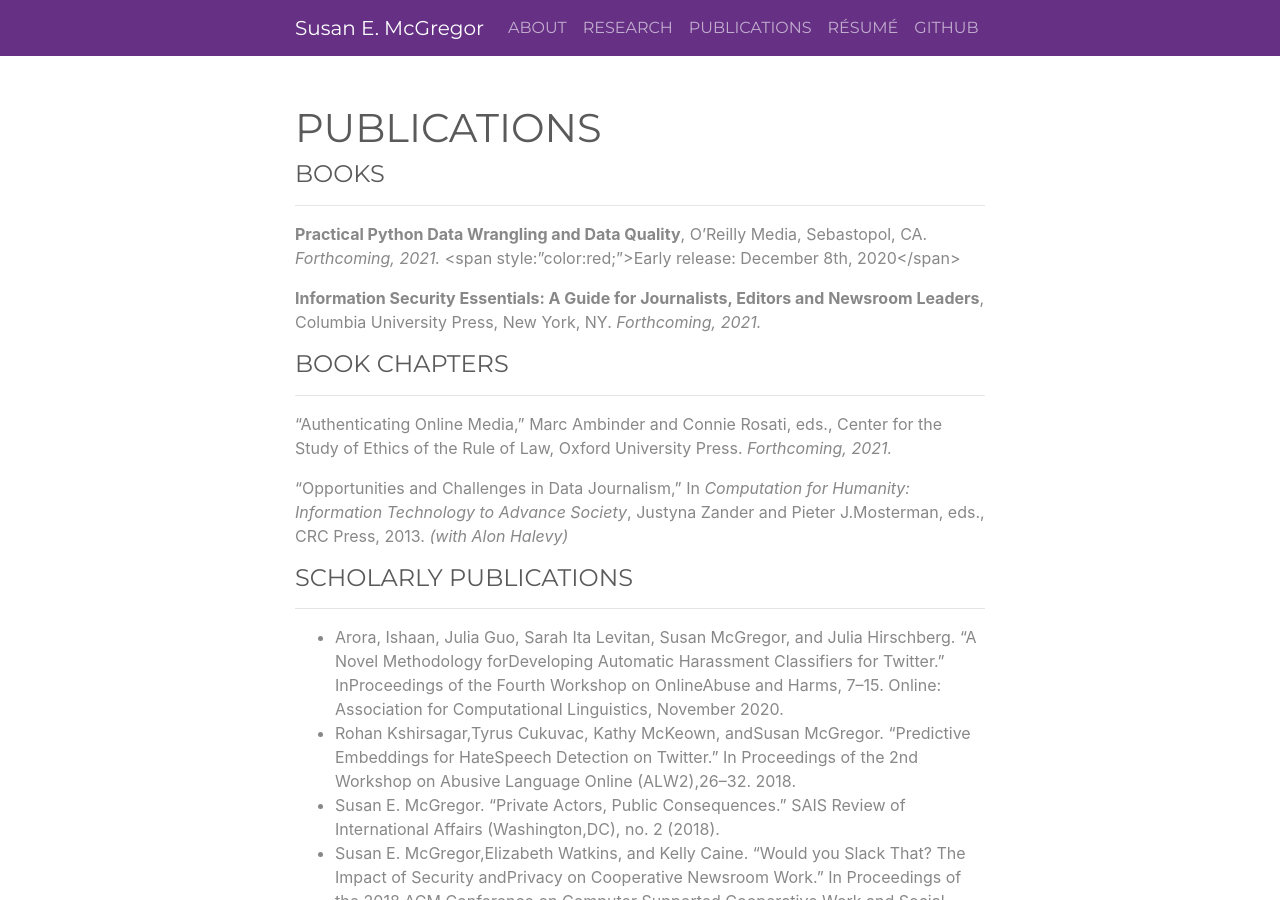
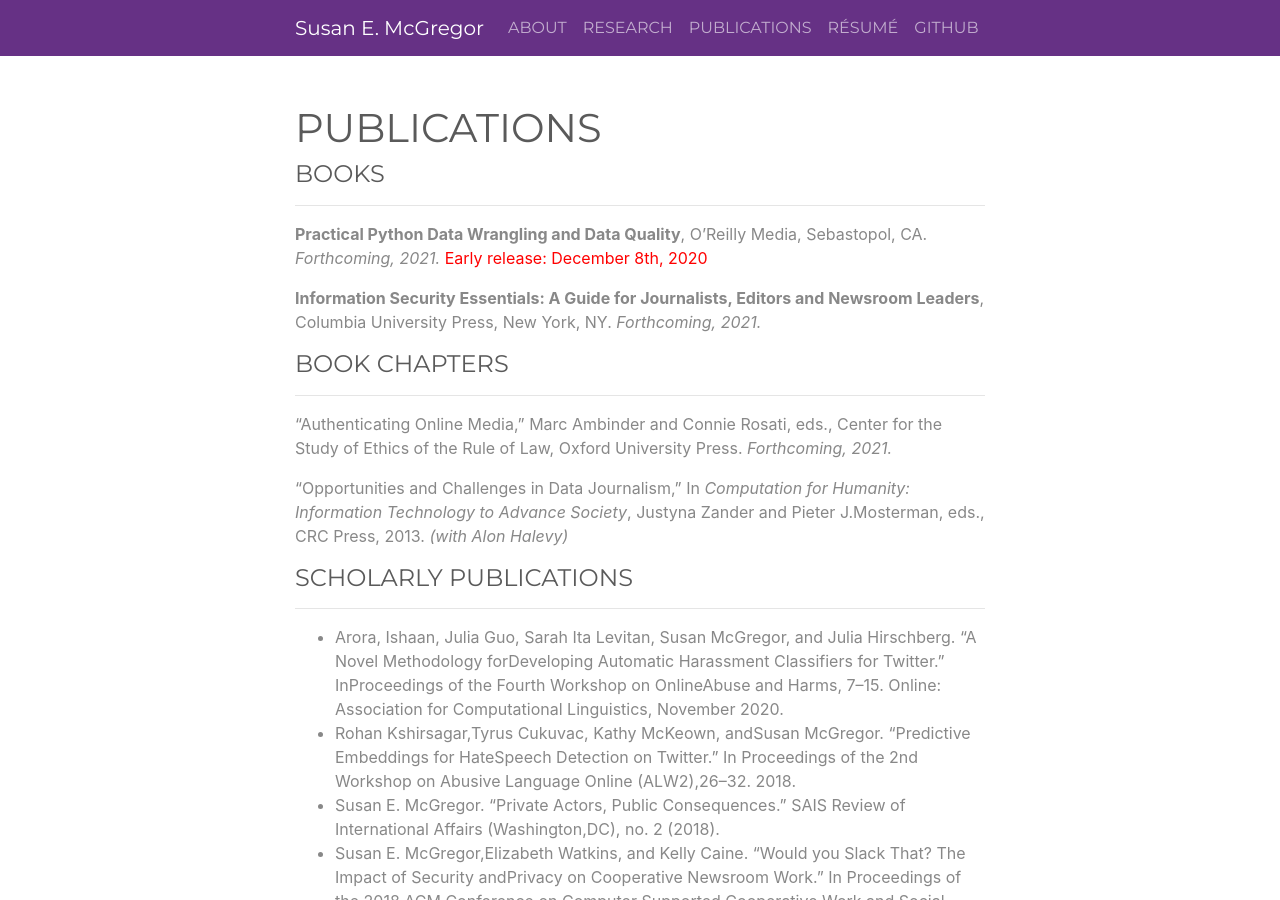
Before and after one commit to susanemcg/susanemcg.github.io, a Jekyll site: the page built from publications.md, in a window 1280 px wide and 900 px high. Built offline with Jekyll 4.4.1, drawn with Linux system fonts in a browser that asks for light colours.

Commit message:
Update publications.md

```diff
--- a/publications.md
+++ b/publications.md
@@ -6,7 +6,7 @@ title: PUBLICATIONS
 #### BOOKS
 -----
 **Practical Python Data Wrangling and Data Quality**, O'Reilly Media, Sebastopol, CA. *Forthcoming, 2021.*
-<span style:"color:red;">Early release: December 8th, 2020</span>
+<span style="color:red;">Early release: December 8th, 2020</span>
 
 **Information Security Essentials: A Guide for Journalists, Editors and Newsroom Leaders**, Columbia University Press, New York, NY. *Forthcoming, 2021.*
 
```
